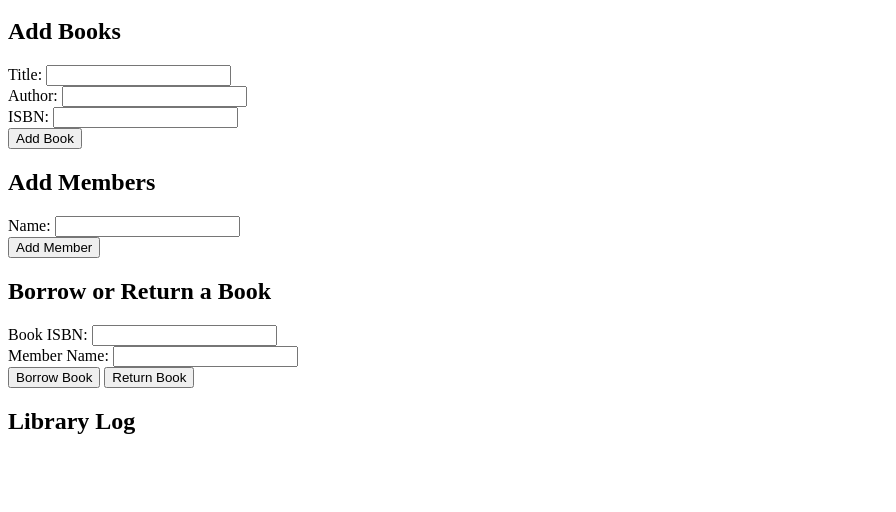
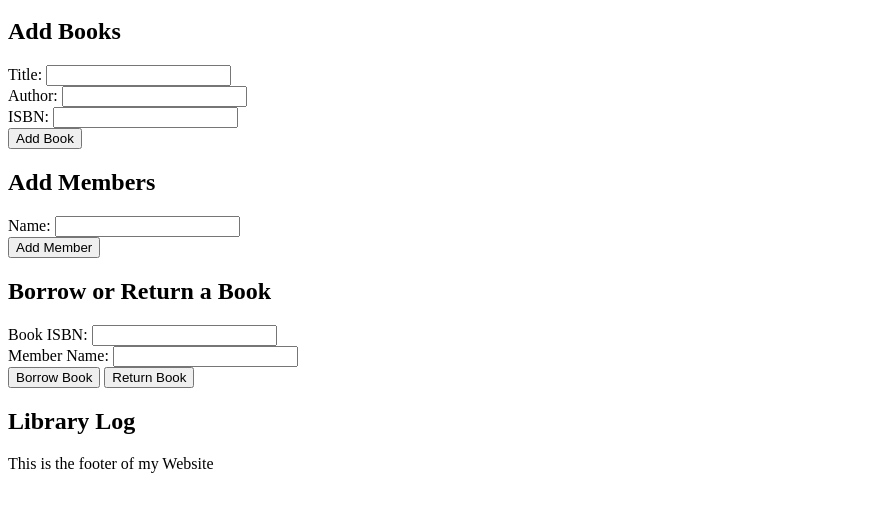
Before and after one commit to anand639/libraryManagement, a plain HTML site: page index.html in a window 1280 px wide. Shown: the part 120-632 px from the top of the page, without its empty margins (0-896 px from the left). Drawn offline with Linux system fonts and the light colour scheme.

Commit message:
Added the footer

```diff
--- a/index.html
+++ b/index.html
@@ -39,6 +39,7 @@
 			<h2>Library Log</h2>
 			<div id="libraryLog"></div>
 		</div>
+		<footer>This is the footer of my Website</footer>
 
 		<script src="./script.js"></script>
 	</body>
```
